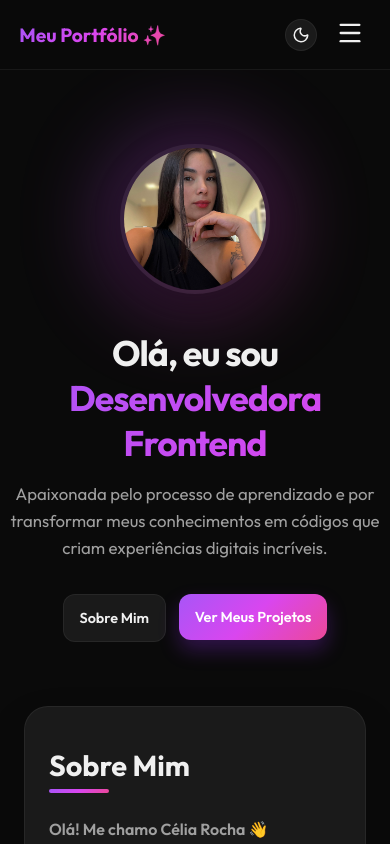
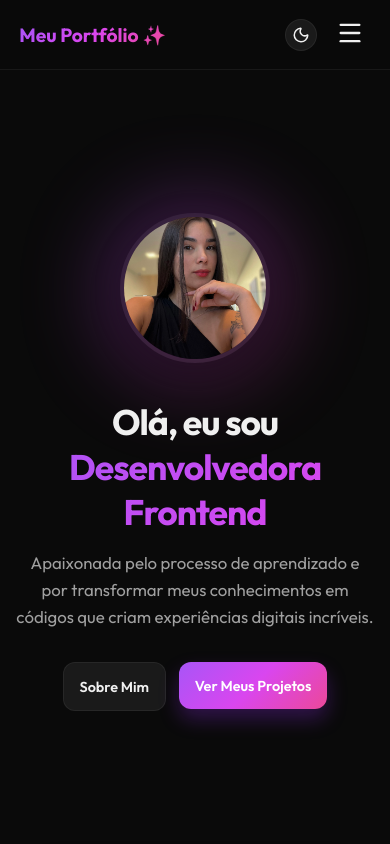
Before and after one commit to celia-rocha/Meu-Portfolio, a React (Vite) app: page / in a window 390 px wide. Shown: the top 844 px of the page. Built offline with nearby package versions, Linux system fonts and the light colour scheme.

Commit message:
Ajuste para mobile

```diff
--- a/src/components/Header/Header.css
+++ b/src/components/Header/Header.css
@@ -7,6 +7,9 @@
   justify-content: space-between;
   align-items: center;
   padding: 1rem 2rem;
+  padding-top: calc(env(safe-area-inset-top) + 1rem);
+  padding-left: calc(env(safe-area-inset-left) + 2rem);
+  padding-right: calc(env(safe-area-inset-right) + 2rem);
   z-index: 1000;
   background: var(--header-bg);
   backdrop-filter: var(--glass-blur);
--- a/src/components/HeroSection/HeroSection.css
+++ b/src/components/HeroSection/HeroSection.css
@@ -5,6 +5,7 @@
   text-align: center;
   padding: 10rem 2rem 2rem;
   min-height: 100vh;
+  min-height: 100dvh; /* Altura real disponível no iPhone */
   justify-content: center;
 }
 
@@ -123,8 +124,8 @@
 
 @media (max-width: 768px) {
   .hero-section {
-    padding: 9rem 0.5rem 3rem;
-    min-height: auto;
+    padding: calc(env(safe-area-inset-top) + 8rem) 1rem 3rem;
+    min-height: 100dvh;
   }
 
   .hero-text h1 { font-size: 2.22rem; }
```
